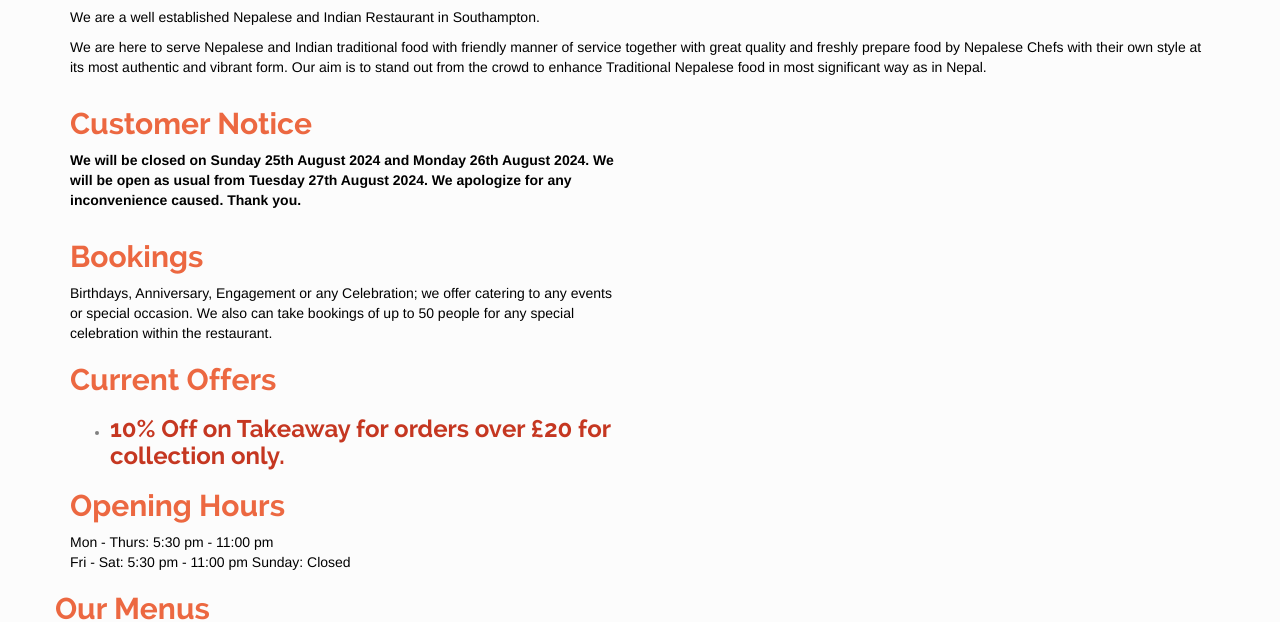
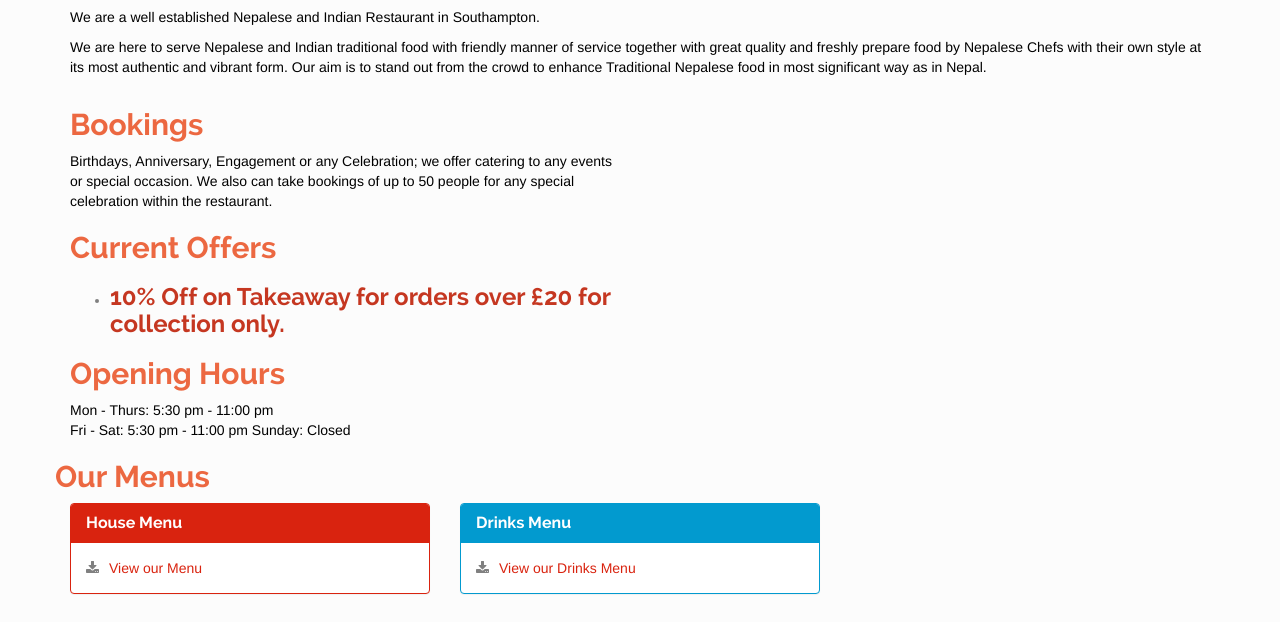
Before and after one commit to nirpan/everest-basmati, a plain HTML site: page index.html in a window 1280 px wide. Shown: the part 825-1447 px from the top of the page. Drawn offline with nearby package versions, Linux system fonts and the light colour scheme; some packages are replaced by stand-ins of ours.

Commit message:
Update index.html

```diff
--- a/index.html
+++ b/index.html
@@ -85,8 +85,8 @@
                 significant way as in Nepal.</p>
         </div>
         <div class="col-md-6 home">
-            <h2> Customer Notice</h2>
-             <p><strong>We will be closed on Sunday 25th August 2024 and Monday 26th August 2024. We will be open as usual from Tuesday 27th August 2024. We apologize for any inconvenience caused. Thank you.</strong></p>
+            <!-- <h2> Customer Notice</h2>
+             <p><strong>We will be closed on Sunday 25th August 2024 and Monday 26th August 2024. We will be open as usual from Tuesday 27th August 2024. We apologize for any inconvenience caused. Thank you.</strong></p> -->
         </div>
     </div>
 
```
